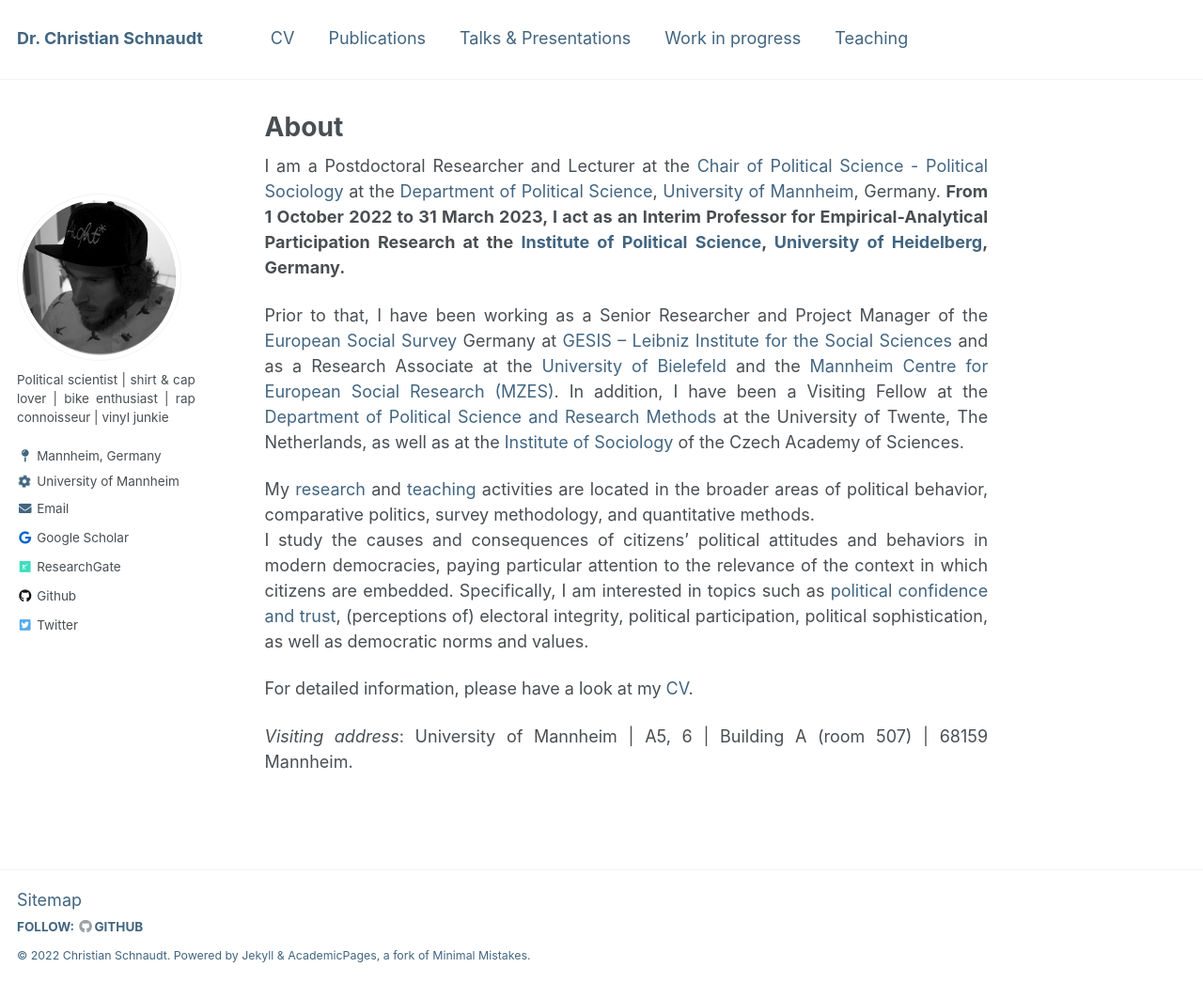
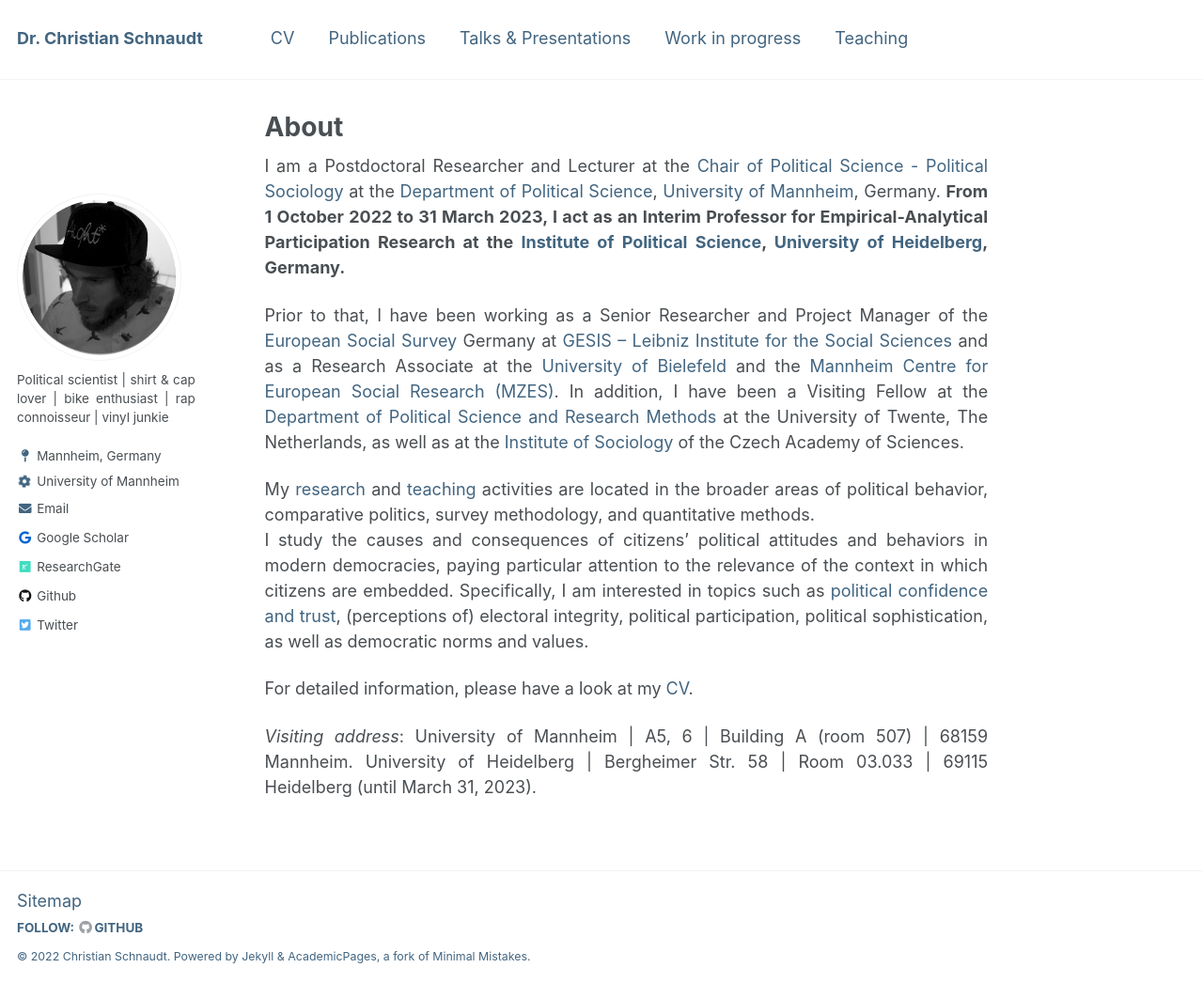
Before and after one commit to cschnaudt/cschnaudt.github.io, a Jekyll site: the page built from _pages/about.md, in a window 1280 px wide and 1063 px high. Shown: the whole window at 94% size. Built offline with Jekyll 4.4.1, drawn with Linux system fonts in a browser that asks for light colours.

Commit message:
Update about.md

```diff
--- a/_pages/about.md
+++ b/_pages/about.md
@@ -18,3 +18,4 @@
 For detailed information, please have a look at my [CV](https://cschnaudt.github.io/cv/).
 
 *Visiting address*: University of Mannheim \| A5, 6 \| Building A (room 507) \|  68159 Mannheim.
+University of Heidelberg \| Bergheimer Str. 58 \| Room 03.033 \|  69115 Heidelberg (until March 31, 2023).
```
